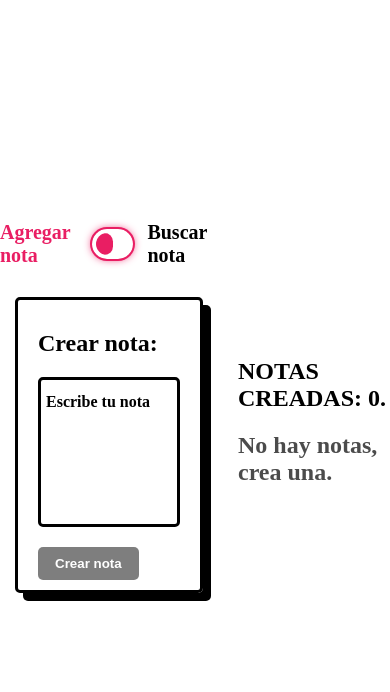
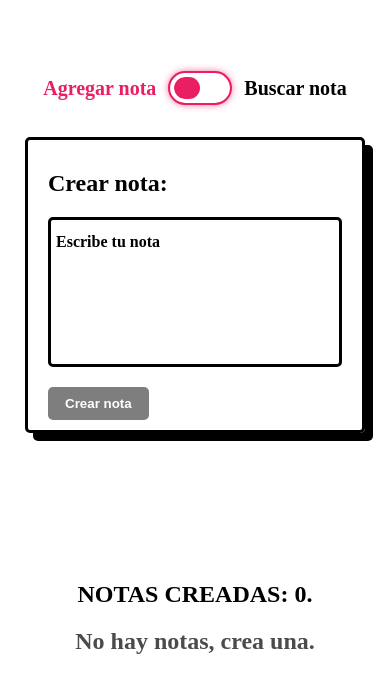
Before and after one commit to Daniel-Vasquez/jot-down, a React (Vite) app: page / in a window 390 px wide. Shown: the top 692 px of the page. Built offline with nearby package versions, Linux system fonts and the light colour scheme.

Commit message:
Adding a label to the Note text if it is edited

```diff
--- a/src/Notes.css
+++ b/src/Notes.css
@@ -5,11 +5,9 @@
   gap: 20px;
   max-width: 1300px;
   width: 100vw;
+  height: 100vh;
   margin: 0 auto;
-}
-
-.notes {
-  margin: 80px 0;
+  padding: 20px 10px;
 }
 
 .note-container {
@@ -17,6 +15,7 @@
   flex-direction: column;
   overflow-y: scroll;
   max-height: 700px;
+  padding: 10px 0;
 }
 
 .note-container::-webkit-scrollbar {
@@ -43,3 +42,17 @@
   color: white;
   background-color: #E91E63;
 }
+
+@media screen and (max-width: 850px) {
+  .container-app {
+    grid-template-columns: 1fr;
+  }
+
+  .note-form {
+    margin: 20px 0;
+  }
+
+  .note-container {
+    margin-bottom: 100px;
+  }
+}
--- a/src/Notes.jsx
+++ b/src/Notes.jsx
@@ -10,7 +10,7 @@ import "./Notes.css"
 const Notes = () => {
   const [inputText, setInputText] = useState("")
   const [seacrhNoteForm, setSeacrhNoteForm] = useState("")
-  const [foundNotes, setFoundNotes] = useState("")
+  const [foundNotes, setFoundNotes] = useState([])
   const [switchBtn, setSwitchBtn] = useState(false)
   const [isLoading, setIsLoading] = useState(false)
 
@@ -34,17 +34,19 @@ const Notes = () => {
   });
 
   const deleteNotes = (id) => {
-    const updatedNotes = notes.filter((note) => note.id != id)
-    setNotes(updatedNotes);
+    const updatedNotes = notes.filter((note) => note.id !== id)
+    setNotes(updatedNotes)
+    setSeacrhNoteForm("")
 
     window.localStorage.setItem('noteListStorage', JSON.stringify(updatedNotes))
   };
 
-  const updateNote = (index, updatedNote) => {
+  const updateNote = (noteId, updatedNote) => {
     const updatedNotes = [...notes];
-    updatedNotes[index] = updatedNote;
+    let indice = updatedNotes.findIndex(elemento => elemento.id === noteId);
+
+    updatedNotes[indice] = updatedNote;
     setNotes(updatedNotes);
-
     window.localStorage.setItem('noteListStorage', JSON.stringify(updatedNotes))
   };
 
@@ -71,7 +73,7 @@ const Notes = () => {
     setInputText("")
   }
 
-  const searchNote = (e) => {
+  const handleOnChangeSearch = (e) => {
     const searchValue = e.target.value.toLowerCase();
     const newNoteFound = notes.filter(note => note.description.toLowerCase().includes(searchValue) || searchValue === "");
 
@@ -79,17 +81,18 @@ const Notes = () => {
     setSeacrhNoteForm(searchValue);
   };
 
-  const addNote = () => {
+  const handleOnChangeSwitch = () => {
     setSwitchBtn(!switchBtn)
     setSeacrhNoteForm("")
+    setInputText("")
   }
 
   return (
     <div className='container-app'>
-      <section className='notes'>
+      <main className='note-form'>
         <SwitchBtn
           value={switchBtn}
-          fnOnChange={addNote}
+          handleOnChangeSearch={handleOnChangeSwitch}
         />
 
         {switchBtn
@@ -98,7 +101,7 @@ const Notes = () => {
               text='Buscar nota:'
               value={seacrhNoteForm}
               setValue={setSeacrhNoteForm}
-              fnOnChage={searchNote}
+              fnOnChage={handleOnChangeSearch}
               arraySize={notes}
             />
           ) : (
@@ -110,7 +113,7 @@ const Notes = () => {
             />
           )
         }
-      </section>
+      </main>
       {seacrhNoteForm !== ''
         ? (
           isLoading
@@ -118,33 +121,47 @@ const Notes = () => {
               <Loading />
             )
             : (
-              <div>
+              <section className='list-notes'>
                 <h2>Notas Encontradas: {foundNotes.length}</h2>
+                <div className='note-container'>
                   {foundNotes.map((note, index) => (
                     <div key={index} className='note-card'>
                       <Note
+                        notes={notes}
+                        findNotes={foundNotes}
                         note={note}
                         deleteNotes={() => deleteNotes(note.id)}
-                      updateNote={(updatedNoteEdit) => updateNote(index, updatedNoteEdit)}
+                        updateNote={(updatedNoteEdit) => updateNote(note.id, updatedNoteEdit)}
                         newDateNote={newDateNote}
+                        SetSearchText={setSeacrhNoteForm}
                       />
                       <span className='note-card__span'>{index + 1}</span>
                     </div>
                   ))}
                 </div>
+              </section>
             )
         ) : (
-          <section className='note'>
-            <h1>NOTAS CREADAS: {notes.length}.</h1>
-            {notes.length === 0 && <h2 style={{ opacity: '.7' }}>No hay notas, crea una.</h2>}
+          <section className='list-notes'>
+            <h1 style={{ textAlign: 'center' }}>
+              NOTAS CREADAS: {notes.length}.
+            </h1>
+            {notes.length === 0 &&
+              <h2 style={{ opacity: '.7', textAlign: 'center' }}>
+                No hay notas, crea una.
+              </h2>
+            }
             <div className='note-container'>
               {notes.map((note, index) => (
                 <div key={index} className='note-card'>
                   <Note
+                    notes={notes}
+                    findNotes={foundNotes}
                     note={note}
                     deleteNotes={() => deleteNotes(note.id)}
-                    updateNote={(updatedNoteEdit) => updateNote(index, updatedNoteEdit)}
+                    updateNote={(updatedNoteEdit) => updateNote(note.id, updatedNoteEdit)}
                     newDateNote={newDateNote}
+                    SetSearchText={setSeacrhNoteForm}
                   />
                   <span className='note-card__span'>{index + 1}</span>
                 </div>
--- a/src/components/Note.jsx
+++ b/src/components/Note.jsx
@@ -1,8 +1,8 @@
 import { useState } from 'react';
 import './style/Note.css'
 
-export function Note({ note, deleteNotes, updateNote, newDateNote }) {
-  const { description, date } = note
+export function Note({ notes, findNotes, note, deleteNotes, updateNote, newDateNote, SetSearchText }) {
+  const { description, date, editedText } = note
   const [isEditing, setIsEditing] = useState(false);
   const [inputTextEdit, setInputTextEdit] = useState(description ? description : "")
 
@@ -15,14 +15,24 @@ export function Note({ note, deleteNotes, updateNote, newDateNote }) {
   const handleSaveClick = () => {
     const dateComment = newDateNote()
 
-    const updatedCommentEdit = {
+    let editedText = (inputTextEdit !== description);
+    let objetoB = findNotes.find(objeto => objeto.id === note.id);
+    let objetoA = notes.find(objeto => objeto.id === note.id);
+
+    objetoB = {
       ...note,
       description: inputTextEdit,
-      date: dateComment
+      date: dateComment,
+      editedText: editedText
     };
 
-    updateNote(updatedCommentEdit);
+    if (objetoB && objetoA) {
+      objetoA = objetoB
+    }
+
+    updateNote(objetoA);
     setIsEditing(false);
+    SetSearchText("")
   };
 
   const handleCancelClick = () => {
@@ -37,7 +47,7 @@ export function Note({ note, deleteNotes, updateNote, newDateNote }) {
   return (
     <div className="note">
       {isEditing ? (
-        <>
+        <div>
           <h3>Edita tu nota:</h3>
           <input
             className="input__field"
@@ -49,7 +59,7 @@ export function Note({ note, deleteNotes, updateNote, newDateNote }) {
             <button
               className="note-card-buttons__comment"
               onClick={handleSaveClick}
-              disabled={!inputTextEdit}
+              disabled={inputTextEdit === description}
             >
               Guardar
             </button>
@@ -63,12 +73,13 @@ export function Note({ note, deleteNotes, updateNote, newDateNote }) {
               Cancelar
             </button>
           </div>
-        </>
+        </div>
       ) : (
         <>
-          <p>
+          <p className="note-card-text">
             {description}, {" "}
             <strong>{date}.</strong>
+            {editedText === true && <span style={{opacity: '.5'}}> (Editado).</span>}
           </p>
           <div className="note-card-buttons">
             <button
--- a/src/components/SwitchBtn.jsx
+++ b/src/components/SwitchBtn.jsx
@@ -1,6 +1,6 @@
 import './style/SwitchBtn.css'
 
-export const SwitchBtn = ({ value, fnOnChange }) => {
+export const SwitchBtn = ({ value, handleOnChangeSearch }) => {
   return (
     <div className="switch-container">
       <div className="switch-container-options">
@@ -16,7 +16,7 @@ export const SwitchBtn = ({ value, fnOnChange }) => {
             className='switch-input'
             type="checkbox"
             checked={!value}
-            onChange={fnOnChange}
+            onChange={handleOnChangeSearch}
           />
           <span className="slider"></span>
         </label>
--- a/src/components/style/Note.css
+++ b/src/components/style/Note.css
@@ -1,3 +1,12 @@
+.note {
+  display: flex;
+  flex-direction: column;
+  gap: 10px;
+  min-height: 140px;
+  height: 100%;
+  justify-content: space-around;
+}
+
 .input__field {
   box-sizing: border-box;
   display: block;
@@ -53,3 +62,7 @@
 .note-card-buttons__comment+.note-card-buttons__comment {
   margin-left: calc(0.5rem * 2);
 }
+
+.note-card-text {
+  margin: 0px;
+}
--- a/src/index.css
+++ b/src/index.css
@@ -4,8 +4,5 @@
 
 body {
   margin: 0 auto;
-  display: flex;
-  justify-content: center;
-  align-items: center;
-  height: 100vh;
+  padding: 0;
 }
--- a/src/main.jsx
+++ b/src/main.jsx
@@ -3,8 +3,4 @@ import ReactDOM from 'react-dom/client'
 import App from './Notes.jsx'
 import './index.css'
 
-ReactDOM.createRoot(document.getElementById('root')).render(
-  <React.StrictMode>
-    <App />
-  </React.StrictMode>,
-)
+ReactDOM.createRoot(document.getElementById('root')).render(<App />)
```
Lines whose indentation alone changed are shown as unchanged.
